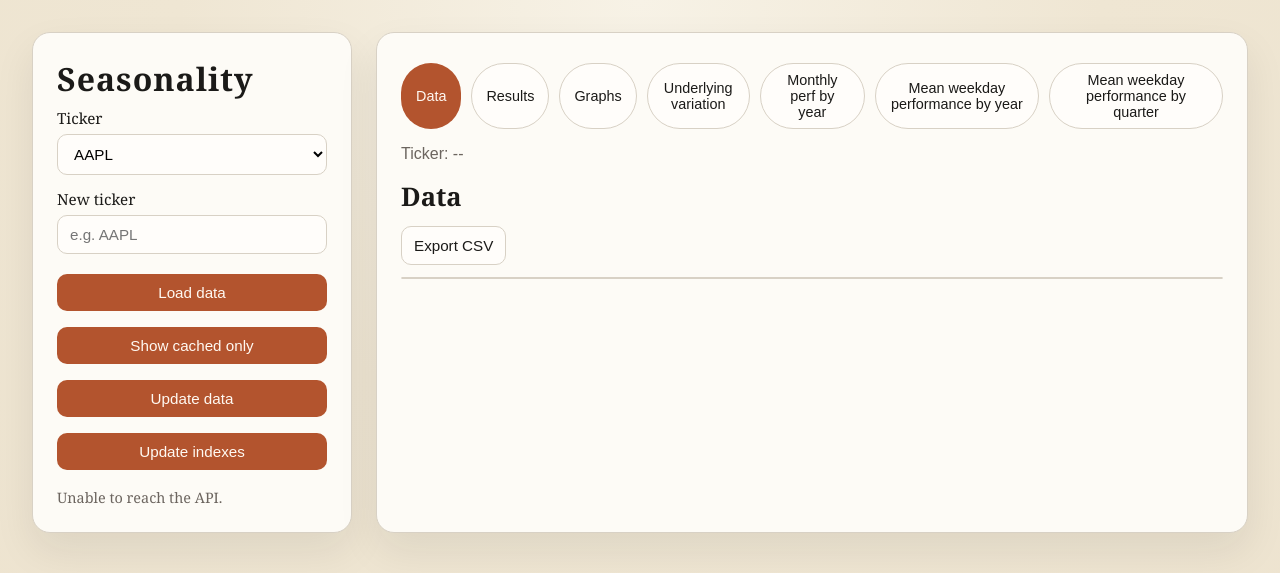
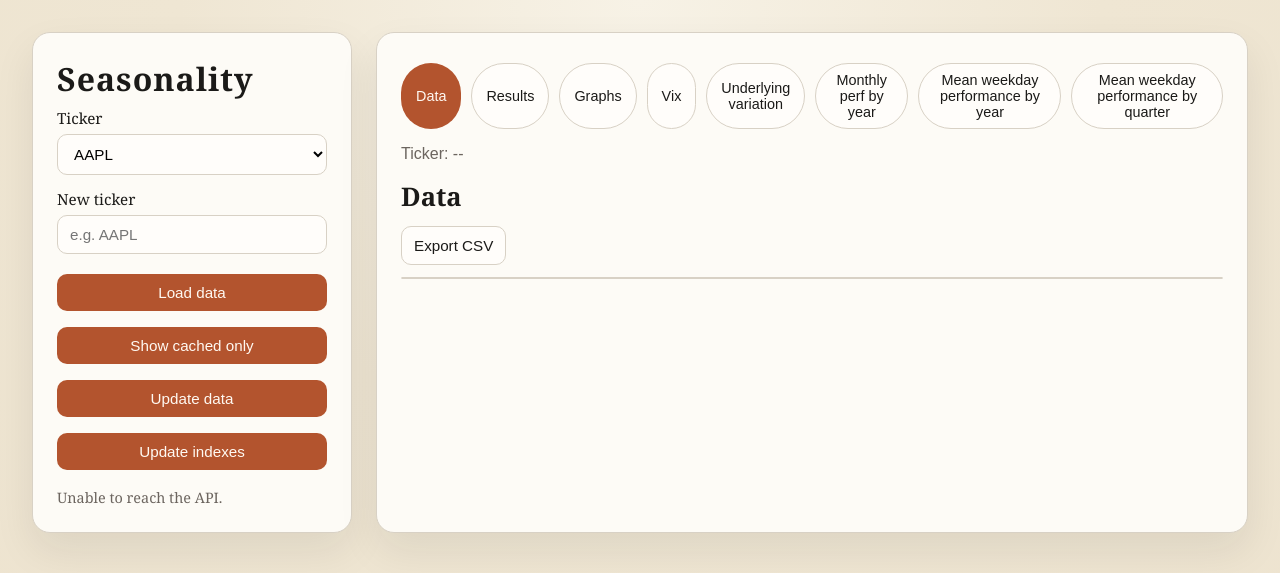
Before and after one commit to pierrebressy/seasonality, a Flask app: page / in a window 1280 px wide. Shown: the top 573 px of the page. Run offline with Flask 3, Linux system fonts and the light colour scheme; data comes from the database, SQL or seed files in the repository; data that the repository does not hold is empty.

Commit message:
added VIX tab with Contango/Backwardation computation by date +bgnd color

```diff
--- a/app.py
+++ b/app.py
@@ -787,6 +787,27 @@ def api_weekday():
     )
 
 
+@app.route("/api/vix", methods=["POST"])
+def api_vix():
+    init_db()
+    vix = fetch_all_from_db("^VIX")
+    vix3m = fetch_all_from_db("^VIX3M")
+    if vix.empty or vix3m.empty:
+        return jsonify({"error": "missing VIX data"}), 404
+    vix = vix[["date", "close"]].rename(columns={"close": "^VIX"})
+    vix3m = vix3m[["date", "close"]].rename(columns={"close": "^VIX3M"})
+    merged = pd.merge(vix, vix3m, on="date", how="inner").sort_values("date")
+    merged["C/B"] = merged["^VIX"] / merged["^VIX3M"]
+    columns = ["date", "^VIX", "^VIX3M", "C/B"]
+    rows = (
+        merged[columns]
+        .astype(object)
+        .where(pd.notna(merged[columns]), "")
+        .values.tolist()
+    )
+    return jsonify({"columns": columns, "rows": rows})
+
+
 @app.route("/api/weekday-quarter", methods=["POST"])
 def api_weekday_quarter():
     payload = request.get_json(force=True)
--- a/static/app.js
+++ b/static/app.js
@@ -10,6 +10,7 @@ const variationTable = document.getElementById("variation-table");
 const graphSourceA = document.getElementById("graph-source-a");
 const graphSourceB = document.getElementById("graph-source-b");
 const graphAEl = document.getElementById("graph-a");
+const vixTable = document.getElementById("vix-table");
 const monthlyTable = document.getElementById("monthly-table");
 const weekdayTable = document.getElementById("weekday-table");
 const weekdayQuarterTable = document.getElementById("weekday-quarter-table");
@@ -87,7 +88,16 @@ function renderTable(tableEl, columns, rows, options = {}) {
   thead.innerHTML = "";
   tbody.innerHTML = "";
 
-  const priceColumns = new Set(["open", "high", "low", "close", "lower", "higher"]);
+  const priceColumns = new Set([
+    "open",
+    "high",
+    "low",
+    "close",
+    "lower",
+    "higher",
+    "^VIX",
+    "^VIX3M",
+  ]);
   const percentColumns = new Set([
     "cc",
     "oc",
@@ -204,7 +214,7 @@ function renderTable(tableEl, columns, rows, options = {}) {
   });
   thead.appendChild(headRow);
 
-  rows.forEach((row) => {
+  rows.forEach((row, rowIndex) => {
     const tr = document.createElement("tr");
     row.forEach((cell, index) => {
       const td = document.createElement("td");
@@ -213,6 +223,9 @@ function renderTable(tableEl, columns, rows, options = {}) {
       const number = Number(cell);
       if (priceColumns.has(colName) && cell !== "") {
         td.textContent = Number.isFinite(number) ? number.toFixed(2) : cell;
+        if (options.decorateCell) {
+          options.decorateCell(td, colNameText, cell, row, rowIndex);
+        }
         tr.appendChild(td);
         return;
       }
@@ -235,10 +248,24 @@ function renderTable(tableEl, columns, rows, options = {}) {
           const luminance = (0.2126 * red + 0.7152 * green + 0.0722 * blue) / 255;
           td.style.color = luminance > 0.6 ? "#1b1a18" : "#fff9f2";
         }
+        if (options.decorateCell) {
+          options.decorateCell(td, colNameText, cell, row, rowIndex);
+        }
+        tr.appendChild(td);
+        return;
+      }
+      if (colNameText === "C/B" && cell !== "") {
+        td.textContent = Number.isFinite(number) ? number.toFixed(2) : cell;
+        if (options.decorateCell) {
+          options.decorateCell(td, colNameText, cell, row, rowIndex);
+        }
         tr.appendChild(td);
         return;
       }
       td.textContent = cell;
+      if (options.decorateCell) {
+        options.decorateCell(td, colNameText, cell, row, rowIndex);
+      }
       tr.appendChild(td);
     });
     tbody.appendChild(tr);
@@ -903,6 +930,42 @@ async function submitWeekdayQuarter(options = {}) {
   }
 }
 
+async function submitVix() {
+  if (!vixTable) {
+    return;
+  }
+  try {
+    const response = await fetch("/api/vix", {
+      method: "POST",
+      headers: { "Content-Type": "application/json" },
+      body: JSON.stringify({}),
+    });
+    const data = await response.json();
+    if (!response.ok) {
+      clearTable(vixTable);
+      return;
+    }
+    renderTable(vixTable, data.columns, data.rows, {
+      decorateCell: (cell, colName, value) => {
+        if (colName !== "C/B") {
+          return;
+        }
+        const numeric = Number(value);
+        if (!Number.isFinite(numeric)) {
+          return;
+        }
+        if (numeric >= 1) {
+          cell.classList.add("contango-cell");
+        } else {
+          cell.classList.add("backwardation-cell");
+        }
+      },
+    });
+  } catch (error) {
+    clearTable(vixTable);
+  }
+}
+
 form.addEventListener("submit", async (event) => {
   event.preventDefault();
   if (autoRefreshTimer) {
@@ -915,6 +978,7 @@ form.addEventListener("submit", async (event) => {
     submitMonthly();
     submitWeekday();
     submitWeekdayQuarter();
+    submitVix();
   }
 });
 
@@ -923,6 +987,7 @@ cacheOnlyButton.addEventListener("click", () => {
   submitMonthly();
   submitWeekday();
   submitWeekdayQuarter();
+  submitVix();
 });
 
 updateDataButton.addEventListener("click", async () => {
@@ -932,6 +997,7 @@ updateDataButton.addEventListener("click", async () => {
     submitMonthly();
     submitWeekday();
     submitWeekdayQuarter();
+    submitVix();
   }
 });
 
@@ -962,6 +1028,7 @@ if (updateIndexesButton) {
       submitMonthly();
       submitWeekday();
       submitWeekdayQuarter();
+      submitVix();
     } catch (error) {
       statusEl.textContent = "Unable to reach the API.";
     }
@@ -974,6 +1041,7 @@ window.addEventListener("DOMContentLoaded", () => {
   submitMonthly();
   submitWeekday();
   submitWeekdayQuarter();
+  submitVix();
   if (variationRange) {
     updateVariationValueDisplay(Number(variationRange.value || 1));
   }
@@ -993,6 +1061,7 @@ form.addEventListener("change", (event) => {
     submitMonthly();
     submitWeekday();
     submitWeekdayQuarter();
+    submitVix();
     autoRefreshTimer = null;
   }, 300);
 });
--- a/static/styles.css
+++ b/static/styles.css
@@ -267,6 +267,14 @@ tbody tr:nth-child(even) {
   outline-offset: -2px;
 }
 
+.contango-cell {
+  background: #e3f4ea;
+}
+
+.backwardation-cell {
+  background: #f8e1e1;
+}
+
 @media (max-width: 960px) {
   .layout {
     grid-template-columns: 1fr;
--- a/templates/index.html
+++ b/templates/index.html
@@ -46,6 +46,7 @@
           <button class="tab-button active" data-tab="data">Data</button>
           <button class="tab-button" data-tab="results">Results</button>
           <button class="tab-button" data-tab="graphs">Graphs</button>
+          <button class="tab-button" data-tab="vix">Vix</button>
           <button class="tab-button" data-tab="variation">Underlying variation</button>
           <button class="tab-button" data-tab="monthly">Monthly perf by year</button>
           <button class="tab-button" data-tab="weekday">Mean weekday performance by year</button>
@@ -85,6 +86,18 @@
           </div>
           <div class="chart-box">
             <div class="chart" id="graph-a"></div>
+          </div>
+        </div>
+
+        <div class="tab-panel" id="tab-vix">
+          <div class="results-header">
+            <h2>Vix</h2>
+          </div>
+          <div class="table-wrap">
+            <table id="vix-table">
+              <thead></thead>
+              <tbody></tbody>
+            </table>
           </div>
         </div>
 
```
